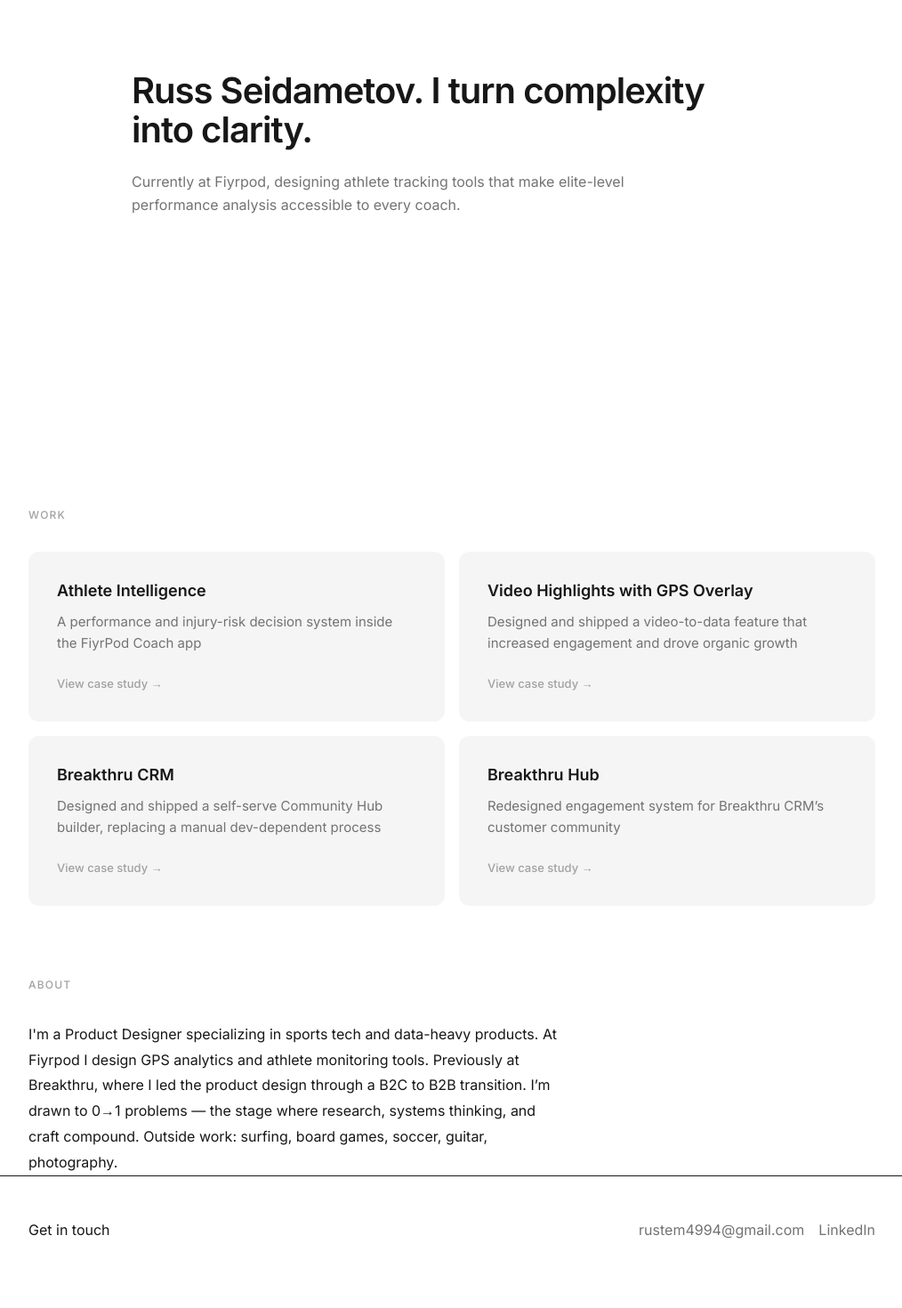
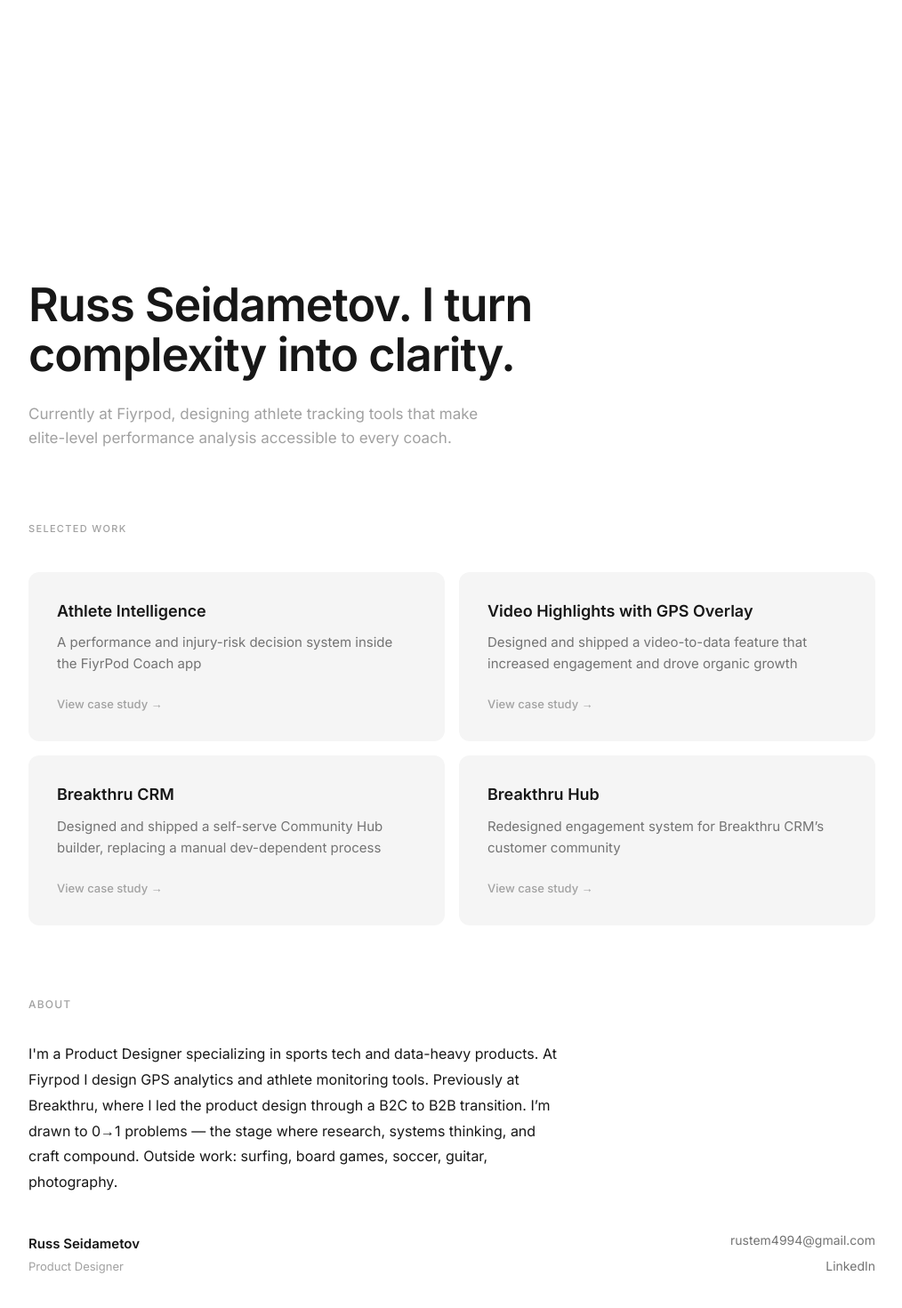
Before and after one commit to russ-seid/Portfolio-project, a Next.js app in the folder portfolio/: page / in a window 1280 px wide. Shown: the part 286-1756 px from the top of the page at 89% size, without its empty margins (132-1146 px from the left). Before the commit the page ends 1728 px from the top, so only its background shows below. Built offline with nearby package versions, Linux system fonts and the light colour scheme.

Commit message:
design: hero bottom-anchored, bigger headline, footer redesign

```diff
--- a/portfolio/src/components/layout/Footer.tsx
+++ b/portfolio/src/components/layout/Footer.tsx
@@ -5,14 +5,17 @@
 export default function Footer({ className }: FooterProps) {
   return (
     <footer
-      className={`border-t border-neutral-200${className ? ` ${className}` : ''}`}
+      className={`${className ?? ''}`}
     >
-      <div className="max-w-[1080px] mx-auto px-4 sm:px-16 py-12 flex flex-col sm:flex-row sm:items-center sm:justify-between gap-4">
-        <span className="text-[16px] text-[#171717]">Get in touch</span>
-        <div className="flex flex-col sm:flex-row gap-4">
+      <div className="max-w-[1080px] mx-auto px-4 sm:px-16 py-10 flex flex-col sm:flex-row sm:items-end sm:justify-between gap-8">
+        <div>
+          <p className="text-[15px] font-semibold text-[#171717]">Russ Seidametov</p>
+          <p className="mt-1 text-[13px] text-neutral-400">Product Designer</p>
+        </div>
+        <div className="flex flex-col sm:items-end gap-2">
           <a
             href="mailto:rustem4994@gmail.com"
-            className="text-[16px] text-neutral-500 hover:text-[#171717] active:text-[#171717] focus:outline-2 focus:outline-[#171717] focus:outline-offset-2"
+            className="text-[14px] text-neutral-500 hover:text-[#171717] transition-colors focus:outline-2 focus:outline-[#171717] focus:outline-offset-2"
           >
             rustem4994@gmail.com
           </a>
@@ -20,7 +23,7 @@
             href="https://linkedin.com/in/russseid"
             target="_blank"
             rel="noopener noreferrer"
-            className="text-[16px] text-neutral-500 hover:text-[#171717] active:text-[#171717] focus:outline-2 focus:outline-[#171717] focus:outline-offset-2"
+            className="text-[14px] text-neutral-500 hover:text-[#171717] transition-colors focus:outline-2 focus:outline-[#171717] focus:outline-offset-2"
           >
             LinkedIn
           </a>
--- a/portfolio/src/components/sections/HeroSection.tsx
+++ b/portfolio/src/components/sections/HeroSection.tsx
@@ -6,13 +6,13 @@
   return (
     <section
       aria-label="Hero"
-      className={`min-h-[90vh] flex flex-col justify-center pt-16 pb-24${className ? ` ${className}` : ''}`}
+      className={`min-h-[92vh] flex flex-col justify-end pb-24${className ? ` ${className}` : ''}`}
     >
-      <div className="max-w-[1080px] mx-auto px-4 sm:px-16">
-        <h1 className="text-[28px] sm:text-[40px] font-semibold leading-[1.1] tracking-tight text-[#171717] max-w-[720px]">
+      <div className="max-w-[1080px] mx-auto px-4 sm:px-16 w-full">
+        <h1 className="text-[36px] sm:text-[52px] font-semibold leading-[1.08] tracking-[-0.02em] text-[#171717] max-w-[800px]">
           Russ Seidametov. I turn complexity into clarity.
         </h1>
-        <p className="mt-6 text-[16px] font-normal leading-[1.6] text-neutral-500 max-w-[560px]">
+        <p className="mt-6 text-[15px] sm:text-[17px] font-normal leading-[1.6] text-neutral-400 max-w-[520px]">
           Currently at Fiyrpod, designing athlete tracking tools that make elite-level performance analysis accessible to every coach.
         </p>
       </div>
--- a/portfolio/src/components/sections/WorkSection.tsx
+++ b/portfolio/src/components/sections/WorkSection.tsx
@@ -35,8 +35,8 @@
       className={`pt-20 pb-28${className ? ` ${className}` : ''}`}
     >
       <div className="max-w-[1080px] mx-auto px-4 sm:px-16">
-        <p className="text-[12px] font-medium uppercase tracking-widest text-neutral-400 mb-8">
-          Work
+        <p className="text-[11px] font-medium uppercase tracking-[0.12em] text-neutral-400 mb-10">
+          Selected Work
         </p>
         <div className="grid grid-cols-1 sm:grid-cols-2 gap-4">
           {caseStudies.map((study) => (
```
